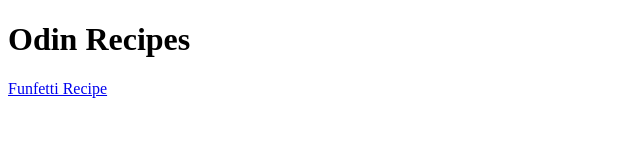
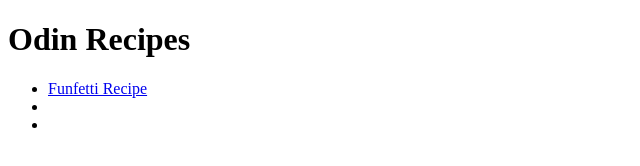
Before and after one commit to meganbyrd22/odin-recipes, a plain HTML site: page index.html in a window 1280 px wide. Shown: the whole page, without its empty margins (0-640 px from the left). Drawn offline with Linux system fonts and the light colour scheme.

Commit message:
Add list format and smoothie recipe link

```diff
--- a/index.html
+++ b/index.html
@@ -7,7 +7,10 @@
   </head>
   <body>
     <h1>Odin Recipes</h1>
-    <a href="recipes/funfetti.html">Funfetti Recipe</a>
-    <a href="recipes/noodles.html"Noodles Recipe</a>
+    <ul>
+        <li><a href="recipes/funfetti.html">Funfetti Recipe</a></li>
+        <li><a href="recipes/noodles.html"Noodles Recipe</a></li>
+        <li><a href="recipes/smoothie.html"</a></li>
+    </ul>
   </body>
 </html>
```
